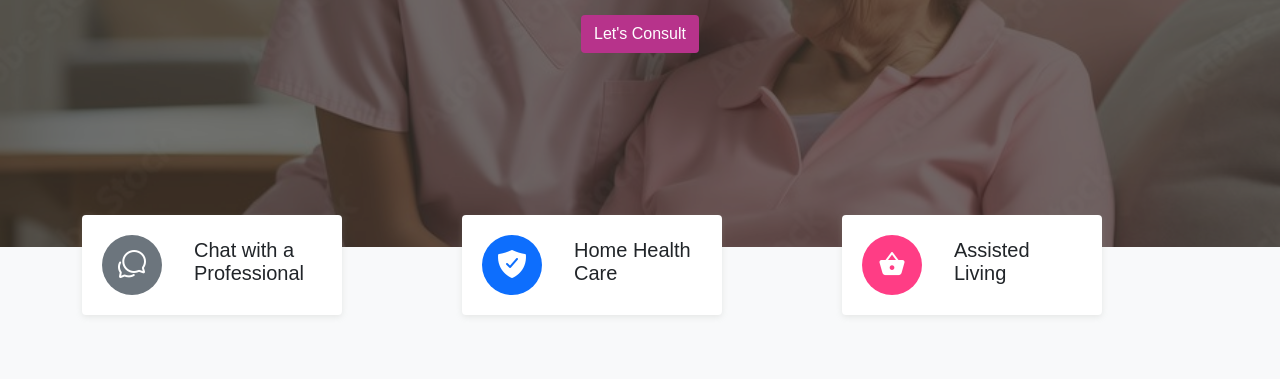
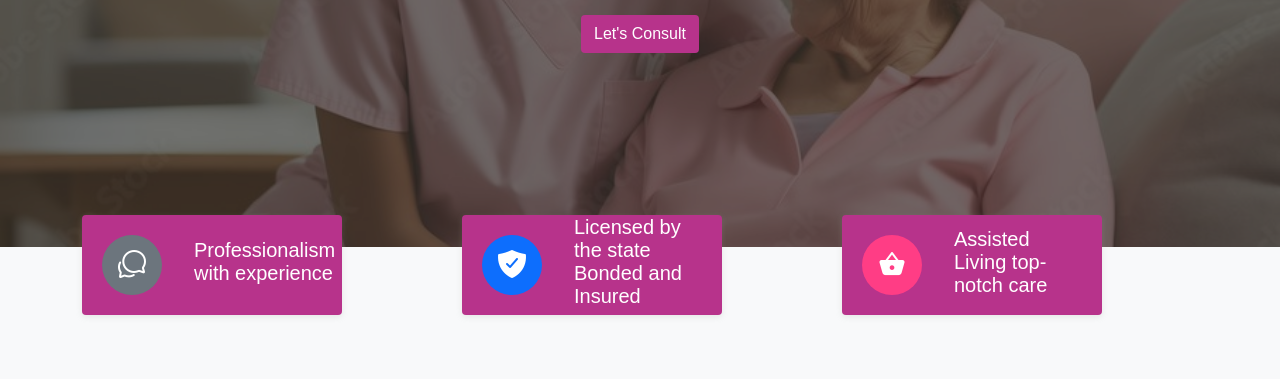
Before and after one commit to KeziahOkyere41/ceceliahomecare, a website: page index.html in a window 1280 px wide. Shown: the part 421-800 px from the top of the page. Drawn offline with nearby package versions, Linux system fonts and the light colour scheme; files whose address does not match are found by name.

Commit message:
changed colors

```diff
--- a/assets/css/theme.css
+++ b/assets/css/theme.css
@@ -1265,7 +1265,7 @@ a.text-dark:hover, a.text-dark:focus {
   height: 100px;
   font-size: 20px;
   line-height: normal;
-  background-color: #fff;
+  background-color: rgb(183, 51, 139);
   border-radius: 4px;
   box-shadow: 0 2px 6px rgba(154, 159, 151, 0.2);
 }
--- a/index.html
+++ b/index.html
@@ -128,7 +128,7 @@
               <div class="circle-shape bg-secondary text-white">
                 <span class="mai-chatbubbles-outline"></span>
               </div>
-              <p><span>Chat</span> with a Professional</p>
+              <p class="text-white"><span>Professionalism</span> with experience</p>
             </div>
           </div>
           <div class="col-md-4 py-3 py-md-0">
@@ -136,7 +136,7 @@
               <div class="circle-shape bg-primary text-white">
                 <span class="mai-shield-checkmark"></span>
               </div>
-              <p><span>Home</span> Health Care</p>
+              <p class="text-white"><span>Licensed by the state</span> Bonded and Insured</p>
             </div>
           </div>
           <div class="col-md-4 py-3 py-md-0">
@@ -144,7 +144,7 @@
               <div class="circle-shape bg-accent text-white">
                 <span class="mai-basket"></span>
               </div>
-              <p><span>Assisted</span> Living</p>
+              <p class="text-white"><span>Assisted Living</span> top-notch care</p>
             </div>
           </div>
         </div>
```
